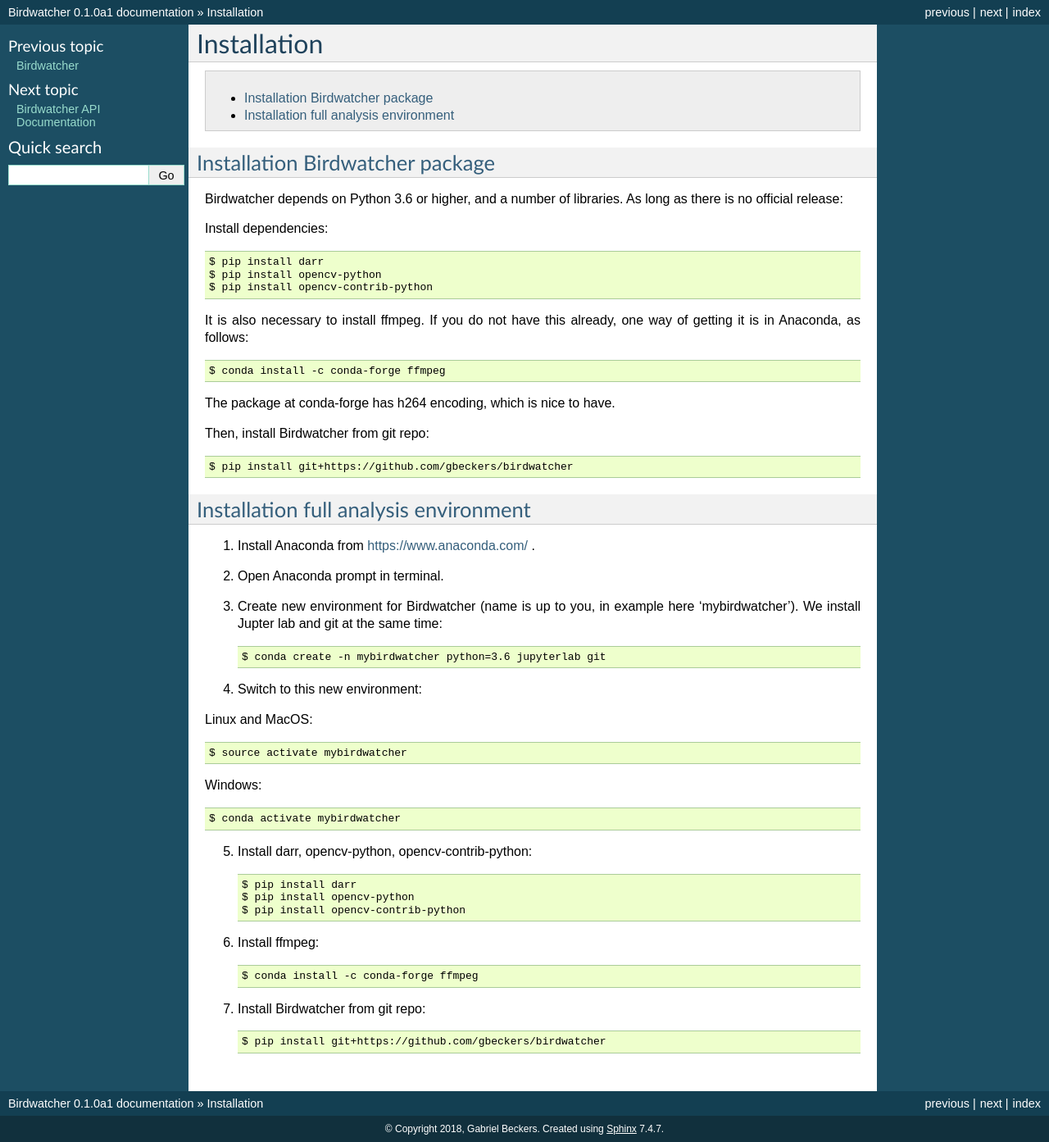
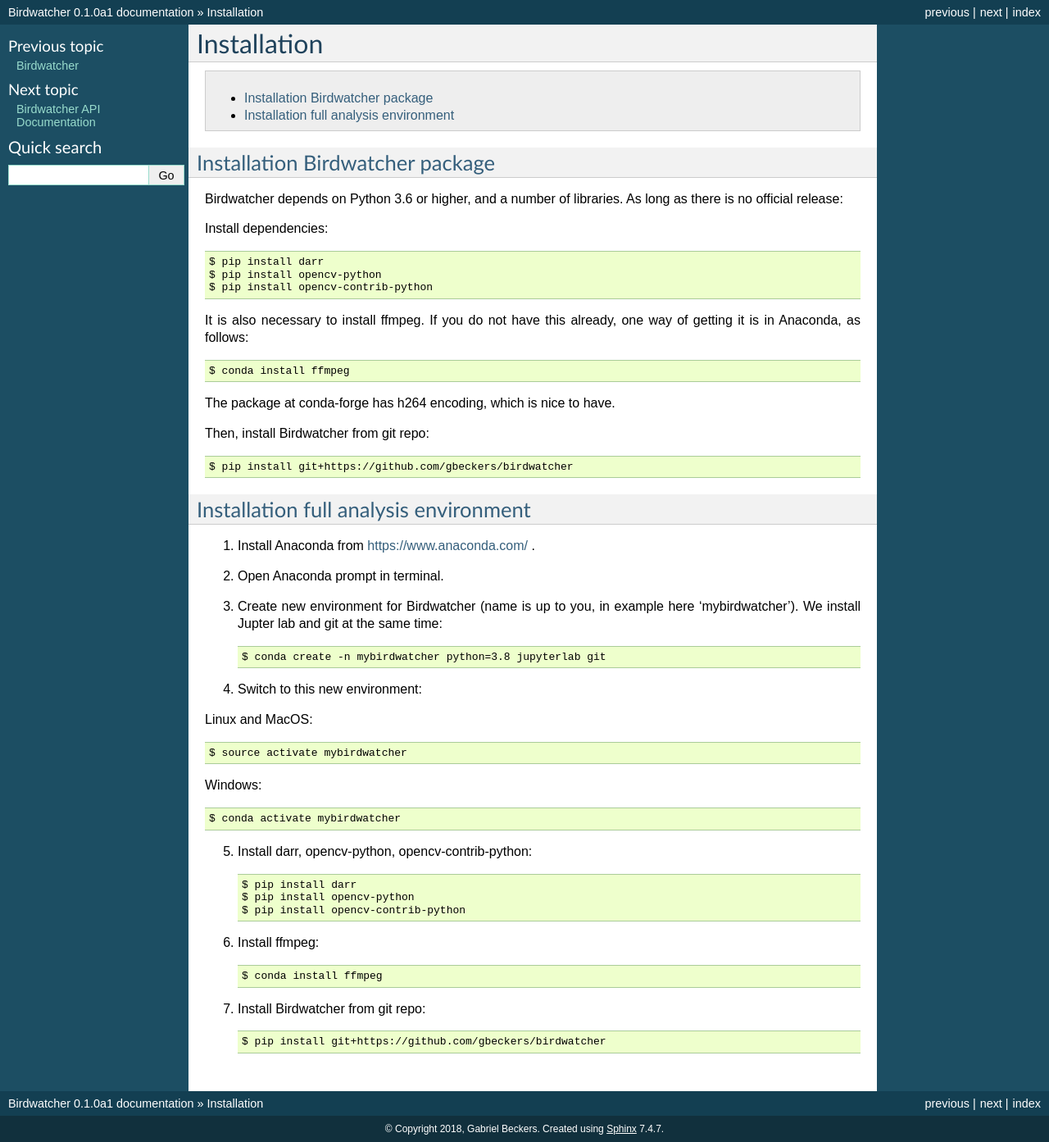
Before and after one commit to gbeckers/Birdwatcher, a Sphinx documentation site: the page built from docs/installation.rst, in a window 1280 px wide. Shown: the whole page at 82% size. Built offline with Sphinx 7.4.7, drawn with Linux system fonts in a browser that asks for light colours.

Commit message:
ffmpeg from conda not conda-forge in doc

```diff
--- a/README.rst
+++ b/README.rst
@@ -62,7 +62,7 @@
 3) Create new environment for Birdwatcher (name is up to you, in example
    here 'mybirdwatcher'). We install Jupter lab and git at the same time::
 
-    $ conda create -n mybirdwatcher python=3.6 jupyterlab git
+    $ conda create -n mybirdwatcher python=3.8 jupyterlab git
 
 
 4) Switch to this new environment:
--- a/docs/installation.rst
+++ b/docs/installation.rst
@@ -19,7 +19,7 @@
 It is also necessary to install ffmpeg. If you do not have this already, one
 way of getting it is in Anaconda, as follows::
 
-    $ conda install -c conda-forge ffmpeg
+    $ conda install ffmpeg
 
 The package at conda-forge has h264 encoding, which is nice to have.
 
@@ -39,7 +39,7 @@
 3) Create new environment for Birdwatcher (name is up to you, in example
    here 'mybirdwatcher'). We install Jupter lab and git at the same time::
 
-    $ conda create -n mybirdwatcher python=3.6 jupyterlab git
+    $ conda create -n mybirdwatcher python=3.8 jupyterlab git
 
 
 4) Switch to this new environment:
@@ -60,7 +60,7 @@
 
 6) Install ffmpeg::
 
-    $ conda install -c conda-forge ffmpeg
+    $ conda install ffmpeg
 
 7) Install Birdwatcher from git repo::
 
```
